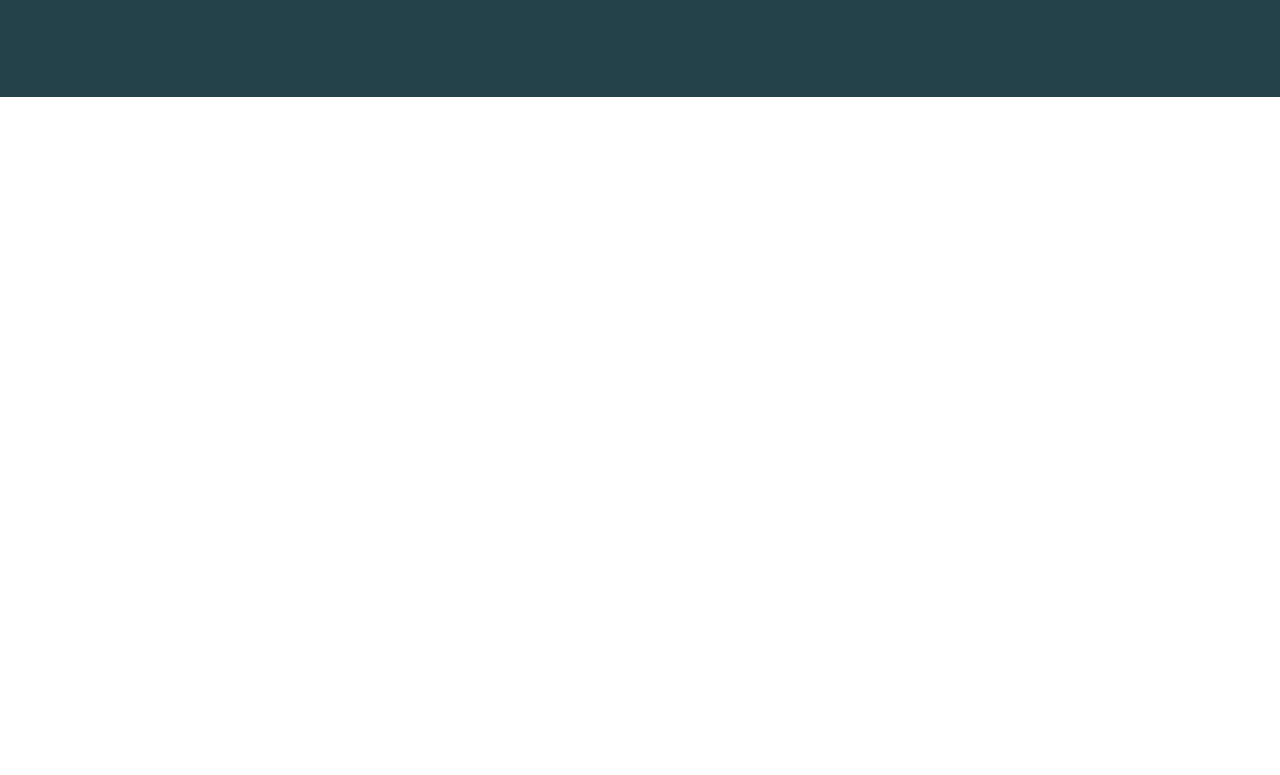
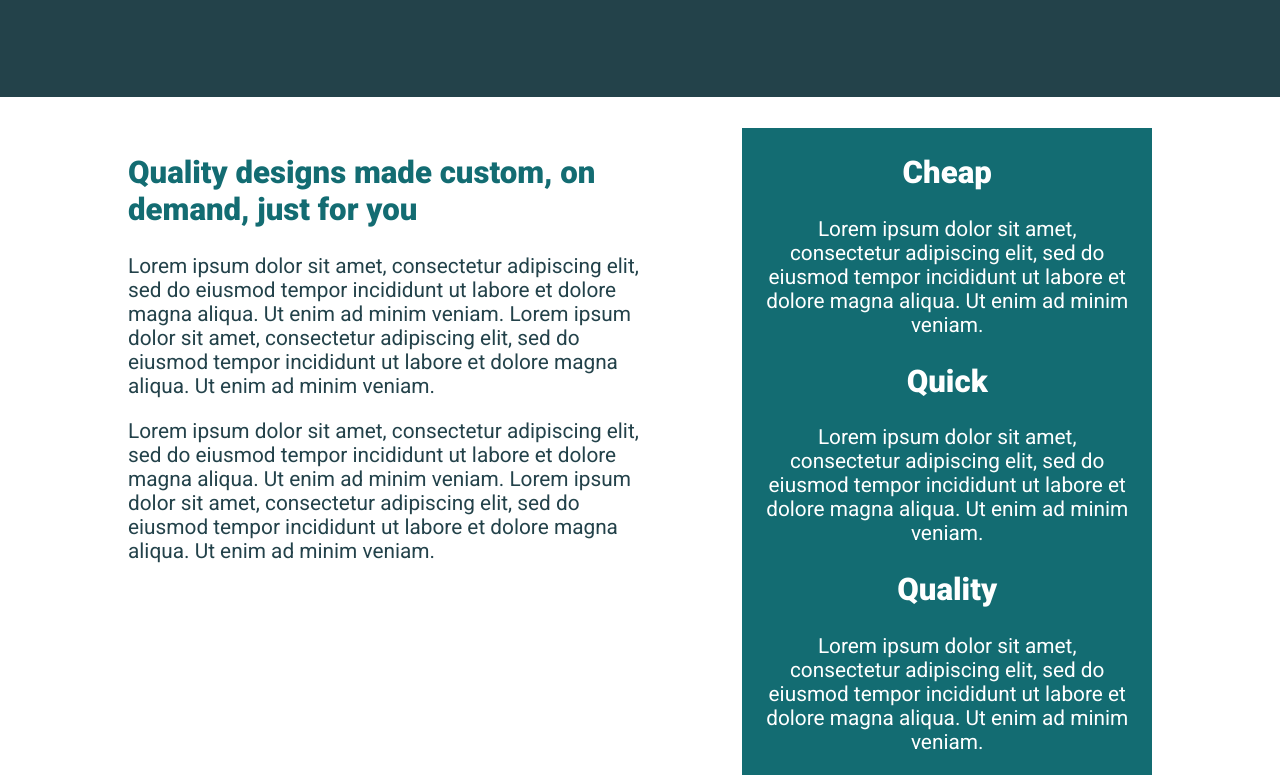
Before and after one commit to dimka90/Conquering-Responsive-Layouts, a plain HTML site: page 02-6 - challenge 2/index.html in a window 1280 px wide. Shown: the part 439-1214 px from the top of the page. Before the commit the page ends 800 px from the top, so only its background shows below. Drawn offline with Linux system fonts and the light colour scheme.

Commit message:
completed the flexbox challenge for task 4

```diff
--- a/02-6 - challenge 2/index.html
+++ b/02-6 - challenge 2/index.html
@@ -19,8 +19,62 @@
             <div class="hero__img"><img src="img/hero-img.jpg" alt="sketch of website" srcset=""></div>
         </div>
     </div>
+    <div class="container ">
+        <div class="row">
+            <section class="one__col">
+                <div class="col">
+                    <h2>Quality designs made custom, on demand,
+                    just for you</h2>
+                    <p>
+                        Lorem ipsum dolor sit amet, consectetur adipiscing elit, sed do eiusmod
+                        tempor incididunt ut labore et dolore magna aliqua. Ut enim ad minim
+                        veniam. Lorem ipsum dolor sit amet, consectetur adipiscing elit, sed do
+                        eiusmod tempor incididunt ut labore et dolore magna aliqua. Ut enim ad
+                        minim veniam.
+                    </p>
 
+                    <p>
+                        Lorem ipsum dolor sit amet, consectetur adipiscing elit, sed do eiusmod
+                        tempor incididunt ut labore et dolore magna aliqua. Ut enim ad minim
+                        veniam. Lorem ipsum dolor sit amet, consectetur adipiscing elit, sed do
+                        eiusmod tempor incididunt ut labore et dolore magna aliqua. Ut enim ad
+                        minim veniam.
 
+                    </p>
+                </div>
+            </section>
+            <section class="stack-items">
 
+                <div class="col">
+                    <h2>Cheap</h2>
+                    <p>
+                        Lorem ipsum dolor sit amet,
+                        consectetur adipiscing elit, sed do
+                        eiusmod tempor incididunt ut labore et
+                        dolore magna aliqua. Ut enim ad minim
+                        veniam.
+                    </p>
+                    <h2>Quick</h2>
+
+                    <p>
+                        Lorem ipsum dolor sit amet,
+                        consectetur adipiscing elit, sed do
+                        eiusmod tempor incididunt ut labore et
+                        dolore magna aliqua. Ut enim ad minim
+                        veniam.
+
+                    </p>
+                    <h2>Quality</h2>
+                    <p>
+                        Lorem ipsum dolor sit amet,
+                        consectetur adipiscing elit, sed do
+                        eiusmod tempor incididunt ut labore et
+                        dolore magna aliqua. Ut enim ad minim
+                        veniam.
+                    </p>
+                </div>
+            </section>
+        </div>
+    </div>
 </body>
 </html>
--- a/02-6 - challenge 2/style.css
+++ b/02-6 - challenge 2/style.css
@@ -59,6 +59,7 @@ h1 {
     padding: 100px 0;
     background-color: #23424A;
     color: #FFF;
+    margin-bottom: 1.5em;
 }
 
 .hero__text {
@@ -89,3 +90,22 @@ h1 {
 .btn:focus {
     opacity: .75;
 }
+.stack-items
+{
+    background-color: #136C72;
+    color:white;
+    text-align: center;
+    font-family: Roboto;
+    width: 40%;
+    padding: 0px 1em;
+}
+.one__col
+{
+    font-family: Roboto;
+    width:50%;
+    color:#23424A;
+}
+.one__col h2
+{
+    color:#136C72;
+}
```
